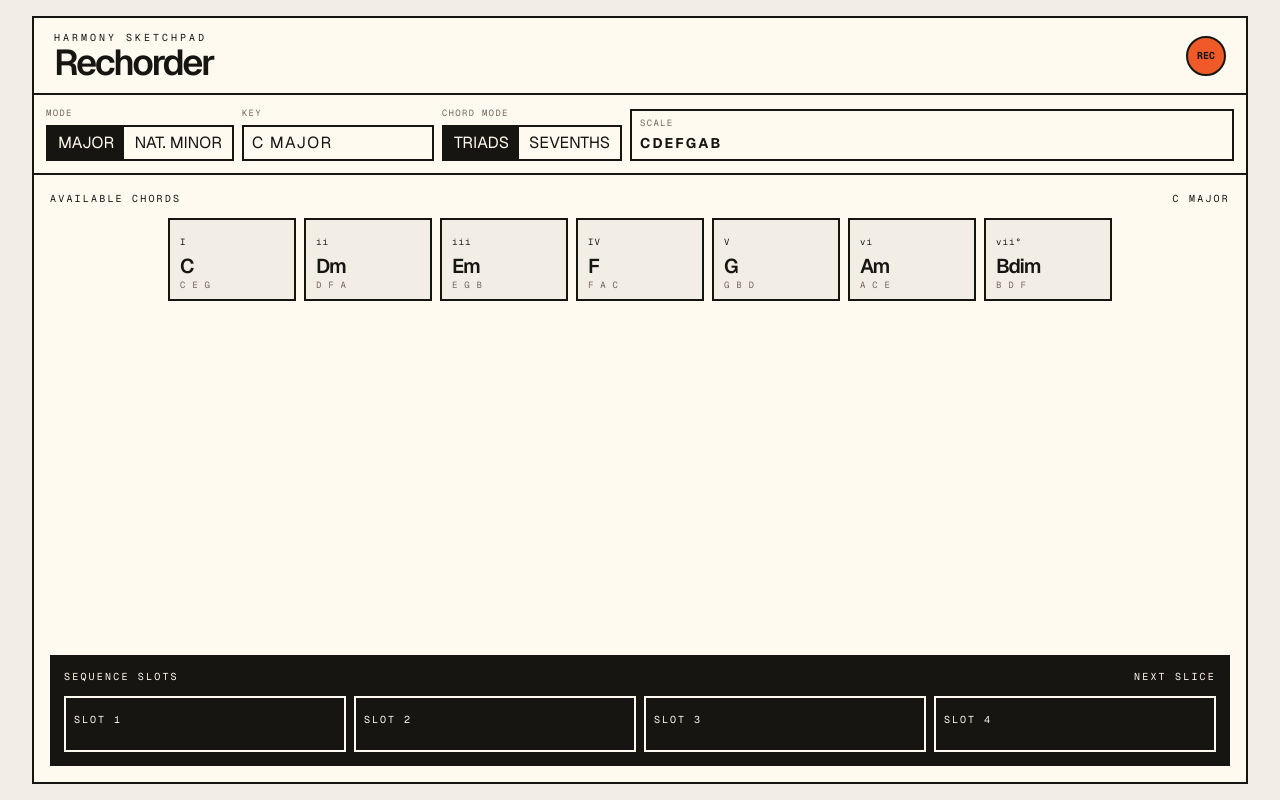
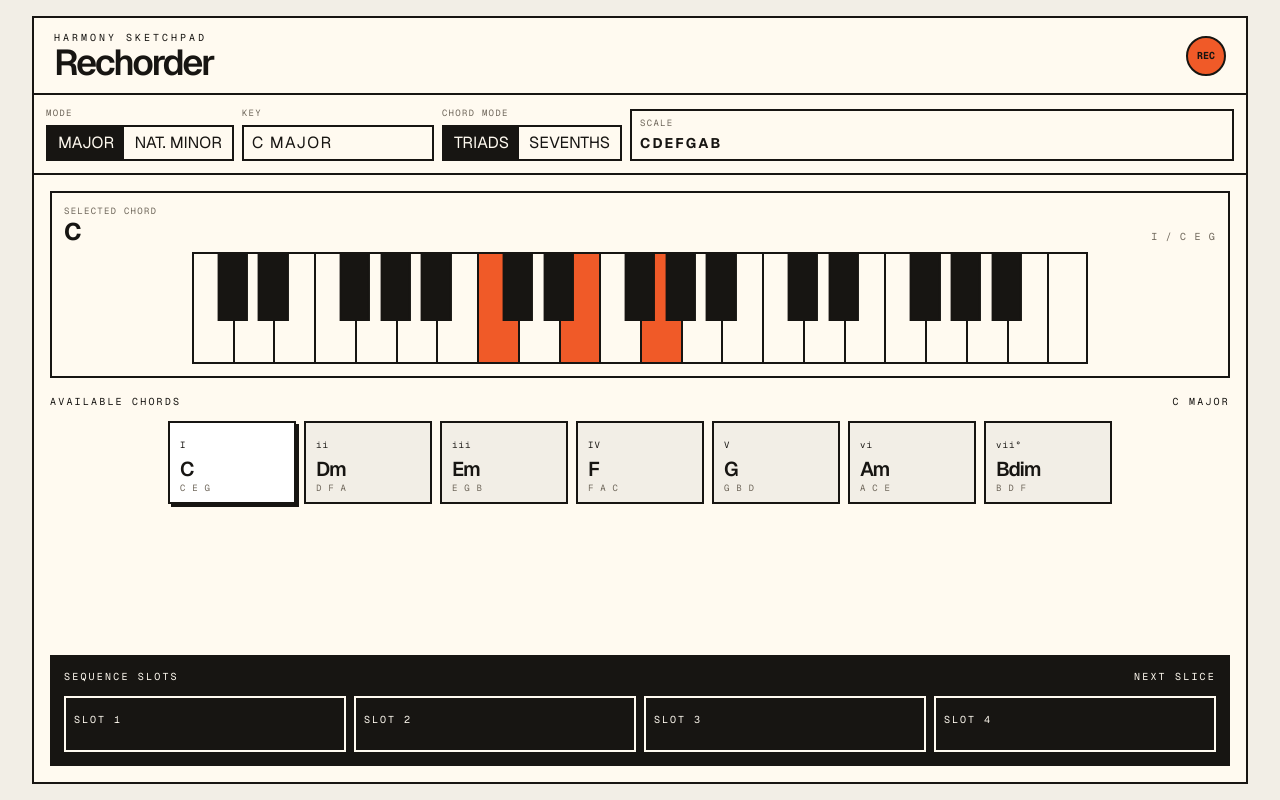
Before and after one commit to RoqCode/rechorder, a Next.js app: page / in a window 1280 px wide. Built offline with nearby package versions, Linux system fonts and the light colour scheme.

Commit message:
feat: add keyboard

```diff
--- a/src/app/chord-explorer.tsx
+++ b/src/app/chord-explorer.tsx
@@ -11,6 +11,8 @@
   MUSIC_MODES,
   type MusicMode,
 } from "@/lib/music/chords";
+import { getCenteredRootFloorKey } from "@/lib/music/keyboard";
+import { PianoKeyboard } from "./piano-keyboard";
 
 const MODE_LABELS: Record<MusicMode, string> = {
   major: "Major",
@@ -26,13 +28,20 @@
   const [mode, setMode] = useState<MusicMode>("major");
   const [tonic, setTonic] = useState("C");
   const [chordType, setChordType] = useState<ChordType>("triads");
+  const [selectedDegree, setSelectedDegree] = useState(1);
 
   const scale = getScale(tonic, mode);
   const chords = getDiatonicChords({ tonic, mode, chordType });
+  const selectedChord = chords.find((chord) => chord.degree === selectedDegree) ?? chords[0];
+  const rootFloorKey = getCenteredRootFloorKey(
+    tonic,
+    chords.map((chord) => chord.notes),
+  );
 
   function selectMode(nextMode: MusicMode) {
     setMode(nextMode);
     setTonic(getSupportedTonics(nextMode)[0]);
+    setSelectedDegree(1);
   }
 
   return (
@@ -78,6 +87,19 @@
 
       <div className="grid min-h-0 content-between gap-4 p-3 sm:p-4">
         <div>
+          <div className="mb-4 border-2 border-[#171512] bg-[#fffaf0] p-3">
+            <div className="mb-2 flex items-end justify-between gap-3">
+              <div>
+                <span className="block font-mono text-[9px] uppercase tracking-[0.14em] text-[#6f675b]">Selected Chord</span>
+                <strong className="mt-0.5 block text-2xl leading-none tracking-[-0.06em]">{selectedChord.chordName}</strong>
+              </div>
+              <span className="font-mono text-[10px] tracking-[0.12em] text-[#6f675b]">
+                {selectedChord.romanNumeral} / {selectedChord.notes.join(" ")}
+              </span>
+            </div>
+            <PianoKeyboard activeNotes={selectedChord.notes} rootFloorKey={rootFloorKey} />
+          </div>
+
           <div className="mb-3 flex items-center justify-between font-mono text-[10px] uppercase tracking-[0.22em]">
             <span>Available Chords</span>
             <span>
@@ -87,8 +109,12 @@
           <div className="flex flex-wrap justify-center gap-2">
             {chords.map((chord) => (
               <button
-                className="w-32 shrink-0 border-2 border-[#171512] bg-[#f2eee6] px-2.5 py-2 text-left transition hover:-translate-y-0.5 hover:bg-white focus:-translate-y-0.5 focus:bg-white focus:outline-none"
+                className={`w-32 shrink-0 border-2 border-[#171512] px-2.5 py-2 text-left transition hover:-translate-y-0.5 hover:bg-white focus:-translate-y-0.5 focus:bg-white focus:outline-none ${
+                  selectedChord.degree === chord.degree ? "bg-white shadow-[3px_3px_0_#171512]" : "bg-[#f2eee6]"
+                }`}
                 key={`${chord.degree}-${chord.romanNumeral}`}
+                type="button"
+                onClick={() => setSelectedDegree(chord.degree)}
               >
                 <span className="font-mono text-[9px] tracking-[0.12em]">{chord.romanNumeral}</span>
                 <span className="mt-1 block text-xl font-semibold leading-none tracking-[-0.06em]">{chord.chordName}</span>
--- /dev/null
+++ b/src/app/piano-keyboard.tsx
@@ -0,0 +1,43 @@
+import { BLACK_KEYS, getKeyRelativeRootPositionKeyIds, WHITE_KEYS } from "@/lib/music/keyboard";
+
+type PianoKeyboardProps = {
+  activeNotes: string[];
+  rootFloorKey: string;
+};
+
+export function PianoKeyboard({ activeNotes, rootFloorKey }: PianoKeyboardProps) {
+  const activeKeyIds = getKeyRelativeRootPositionKeyIds(activeNotes, rootFloorKey);
+
+  return (
+    <div className="relative mx-auto h-24 max-w-4xl sm:h-28" aria-label={`Piano keys for ${activeNotes.join(" ")}`}>
+      <div className="grid h-full" style={{ gridTemplateColumns: `repeat(${WHITE_KEYS.length}, minmax(0, 1fr))` }}>
+        {WHITE_KEYS.map((note) => {
+          const isActive = activeKeyIds.has(note);
+
+          return (
+            <div
+              className={`border-2 border-r-0 border-[#171512] last:border-r-2 ${isActive ? "bg-[#f05a28]" : "bg-[#fffaf0]"}`}
+              key={note}
+              title={note}
+            />
+          );
+        })}
+      </div>
+
+      {BLACK_KEYS.map(({ note, leftWhiteKey }) => {
+        const isActive = activeKeyIds.has(note);
+
+        return (
+          <div
+            className={`absolute top-0 h-[62%] w-[3.4%] -translate-x-1/2 border-2 border-[#171512] ${
+              isActive ? "bg-[#f05a28]" : "bg-[#171512]"
+            }`}
+            key={note}
+            style={{ left: `${((leftWhiteKey + 1) / WHITE_KEYS.length) * 100}%` }}
+            title={note}
+          />
+        );
+      })}
+    </div>
+  );
+}
--- a/src/lib/music/chords.ts
+++ b/src/lib/music/chords.ts
@@ -87,6 +87,10 @@
   });
 }
 
+export function getPitchClass(note: string) {
+  return getNoteSemitone(note);
+}
+
 function getStackedThirds(scale: string[], rootIndex: number, noteCount: number) {
   return Array.from({ length: noteCount }, (_, index) => scale[(rootIndex + index * 2) % scale.length]);
 }
--- /dev/null
+++ b/src/lib/music/keyboard.ts
@@ -0,0 +1,95 @@
+import { getPitchClass } from "./chords";
+
+export const WHITE_KEYS = [
+  "C2",
+  "D2",
+  "E2",
+  "F2",
+  "G2",
+  "A2",
+  "B2",
+  "C3",
+  "D3",
+  "E3",
+  "F3",
+  "G3",
+  "A3",
+  "B3",
+  "C4",
+  "D4",
+  "E4",
+  "F4",
+  "G4",
+  "A4",
+  "B4",
+  "C5",
+] as const;
+
+export const BLACK_KEYS = [
+  { note: "C#2", leftWhiteKey: 0 },
+  { note: "D#2", leftWhiteKey: 1 },
+  { note: "F#2", leftWhiteKey: 3 },
+  { note: "G#2", leftWhiteKey: 4 },
+  { note: "A#2", leftWhiteKey: 5 },
+  { note: "C#3", leftWhiteKey: 7 },
+  { note: "D#3", leftWhiteKey: 8 },
+  { note: "F#3", leftWhiteKey: 10 },
+  { note: "G#3", leftWhiteKey: 11 },
+  { note: "A#3", leftWhiteKey: 12 },
+  { note: "C#4", leftWhiteKey: 14 },
+  { note: "D#4", leftWhiteKey: 15 },
+  { note: "F#4", leftWhiteKey: 17 },
+  { note: "G#4", leftWhiteKey: 18 },
+  { note: "A#4", leftWhiteKey: 19 },
+] as const;
+
+const KEYBOARD_KEYS = [...WHITE_KEYS, ...BLACK_KEYS.map((key) => key.note)].sort(
+  (first, second) => getKeyPosition(first) - getKeyPosition(second),
+);
+
+const KEYBOARD_CENTER = (getKeyPosition(KEYBOARD_KEYS[0]) + getKeyPosition(KEYBOARD_KEYS[KEYBOARD_KEYS.length - 1])) / 2;
+
+export function getKeyRelativeRootPositionKeyIds(activeNotes: string[], rootFloorKey: string) {
+  return new Set(getRootPositionCandidate(activeNotes, rootFloorKey) ?? []);
+}
+
+export function getCenteredRootFloorKey(rootFloorNote: string, chordNoteSets: string[][]) {
+  const candidates = KEYBOARD_KEYS.filter((key) => getPitchClass(stripOctave(key)) === getPitchClass(rootFloorNote))
+    .filter((rootFloorKey) => chordNoteSets.every((notes) => getRootPositionCandidate(notes, rootFloorKey) !== null))
+    .sort((first, second) => getRootFloorScore(first) - getRootFloorScore(second));
+
+  return candidates[0] ?? KEYBOARD_KEYS[0];
+}
+
+export function stripOctave(note: string) {
+  return note.replace(/\d$/, "");
+}
+
+function getRootPositionCandidate(activeNotes: string[], rootKey: string) {
+  const keys: string[] = [];
+  let previousPosition = getKeyPosition(rootKey) - 1;
+
+  for (const note of activeNotes) {
+    const key = KEYBOARD_KEYS.find((keyboardKey) => {
+      return getPitchClass(stripOctave(keyboardKey)) === getPitchClass(note) && getKeyPosition(keyboardKey) > previousPosition;
+    });
+
+    if (!key) return null;
+
+    keys.push(key);
+    previousPosition = getKeyPosition(key);
+  }
+
+  return keys;
+}
+
+function getRootFloorScore(key: string) {
+  return Math.abs(getKeyPosition(key) - KEYBOARD_CENTER);
+}
+
+function getKeyPosition(note: string) {
+  const octave = Number(note.at(-1));
+  const noteName = stripOctave(note);
+
+  return octave * 12 + getPitchClass(noteName);
+}
```
Also changed, not shown: 2 other files (tests, documents, lock files or other folders).
